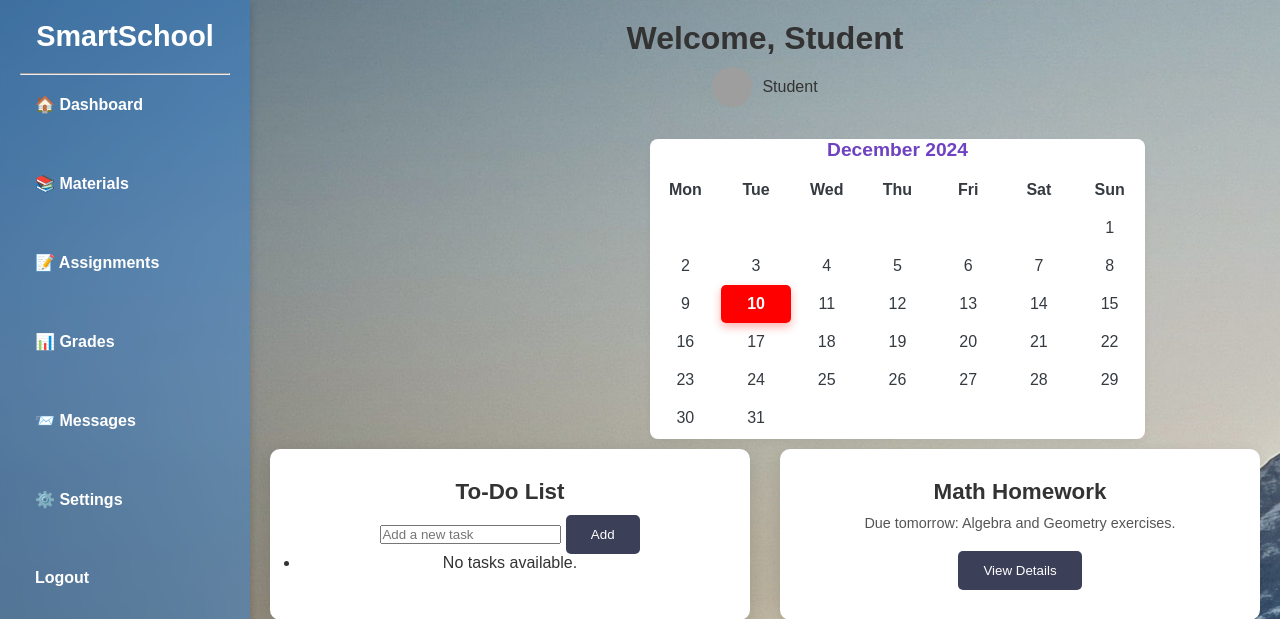
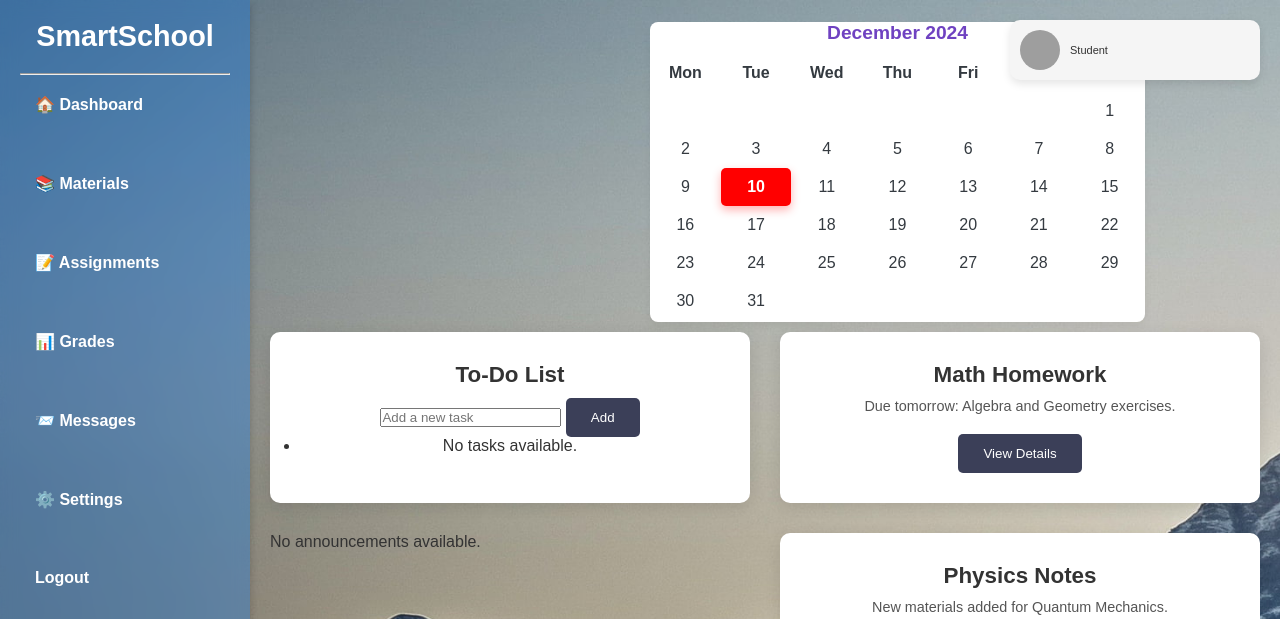
Before and after one commit to johncybersec1/smartsys, a Python web app: template templates/stddashboard.html in a window 1280 px wide. Shown: the top 619 px of the page. Run offline with Jinja, Linux system fonts and the light colour scheme; the template is opened without the code that fills it, so the values that code supplies are empty; grey boxes are pictures that could not be loaded.

Commit message:
changed dash header

```diff
--- a/static/mystyles.css
+++ b/static/mystyles.css
@@ -14,6 +14,23 @@ body {
     height: 100vh;
     color: #333;
 }
+/* Profile Container Styling (Fixed Positioning) */
+.profile-container {
+    position: fixed; /* Fixed to the viewport */
+    top: 20px; /* 20px from the top */
+    right: 20px; /* 20px from the right */
+    display: flex;
+    align-items: right;
+    gap: 10px;
+    z-index: 1000; /* Ensures it's on top of other elements */
+    padding: 10px;
+    border-radius: 10px;
+    box-shadow: 0 4px 8px rgba(0, 0, 0, 0.1); /* Optional: adds shadow for a more elevated look */
+    width: 250px;
+    font-size: 11px;
+    background-color: whitesmoke;
+}
+/*
 
 /* Dashboard Layout */
 .dashboard {
--- a/templates/stddashboard.html
+++ b/templates/stddashboard.html
@@ -24,15 +24,15 @@
             </ul>
         </aside>
 
+        <div class="profile-container">
+            <div class="profile">
+                <img src="{{ url_for('static', filename=session.get('profile_photo', 'default.jpg')) }}" alt="Profile Photo" class="img-fluid mb-3" id="profile-photo" width="100" alt="Profile Picture">
+                <span>{{ session.get('first_name', 'Student') }} {{ session.get('last_name', '') }}</span>
+            </div>
+        </div>
+
         <!-- Main Content -->
         <main class="main-content">
-            <header>
-                <h1>Welcome, Student</h1>
-                <div class="profile">
-                    <img src="{{ url_for('static', filename=session.get('profile_photo', 'default.jpg')) }}" alt="Profile Photo" class="img-fluid mb-3" id="profile-photo" width="100" alt="Profile Picture">
-                    <span>{{ session.get('first_name', 'Student') }} {{ session.get('last_name', '') }}</span>
-                </div>
-            </header>
             <section>
                 <div class="calendar text-center" id="calendar">
                     <h6 id="calendar-month"></h6>
```
